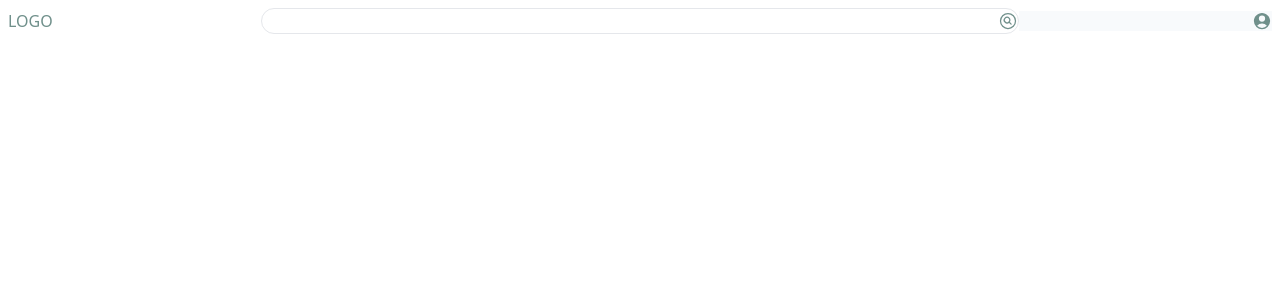
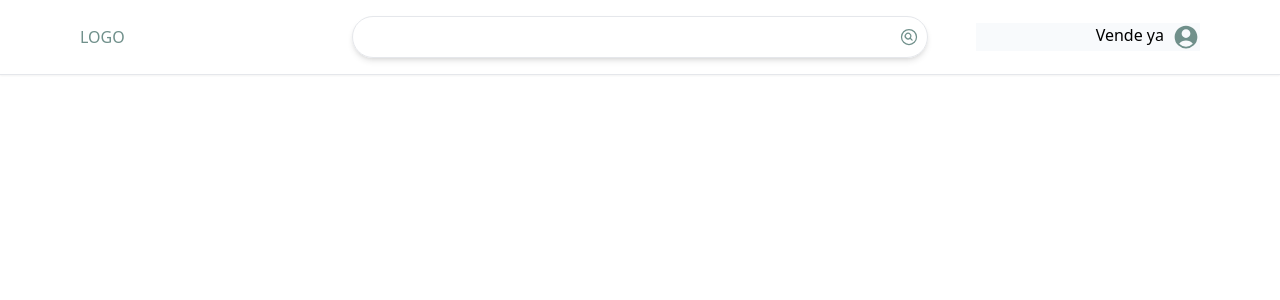
Before and after one commit to menottiRicardo/marketplacee, a Next.js app: page / in a window 1280 px wide. Shown: the top 300 px of the page. Built offline with nearby package versions, Linux system fonts and the light colour scheme.

Commit message:
header adjust it do all screens

```diff
--- a/app/Header.tsx
+++ b/app/Header.tsx
@@ -1,26 +1,28 @@
 import React from "react";
-import { UserCircleIcon } from "@heroicons/react/24/solid";
+import { HeartIcon, UserCircleIcon } from "@heroicons/react/24/solid";
 import { MagnifyingGlassCircleIcon } from "@heroicons/react/24/outline";
 const Header = () => {
   return (
-    <div className="px-2 flex items-center pt-2">
+    <div className="px-2 flex items-center pt-2 sm:px-8 xl:px-20 md:pt-4 border-b pb-4 shadow-sm">
       {/* logo */}
       <div className="w-1/5">
         <h1 className="font-medium text-primary-500">LOGO</h1>
       </div>
       {/* search */}
 
-      <div className=" w-3/5 rounded-full border flex justify-between">
-        <input
-          type="text "
-          className="bg-transparent ml-2 w-[87%] focus:outline-none"
-        />
-
-        <MagnifyingGlassCircleIcon className="w-5 text-primary-500" />
+      <div className="w-3/5 flex justify-center">
+        <div className="w-full rounded-full border flex justify-between p-2 max-w-xl shadow-md hover:shadow-lg transition-all ease-in">
+          <input
+            type="text "
+            className="bg-transparent ml-2 w-[87%] focus:outline-none"
+          />
+          <MagnifyingGlassCircleIcon className="w-5 text-primary-500" />
+        </div>
       </div>
       {/* user */}
       <div className="w-1/5 bg-slate-50 flex justify-end">
-        <UserCircleIcon className="w-5 text-primary-500" />
+        <h2 className="hidden sm:inline mr-2 cursor-pointer">Vende ya</h2>
+        <UserCircleIcon className="w-5 text-primary-500 sm:w-7 cursor-pointer" />
       </div>
     </div>
   );
```
